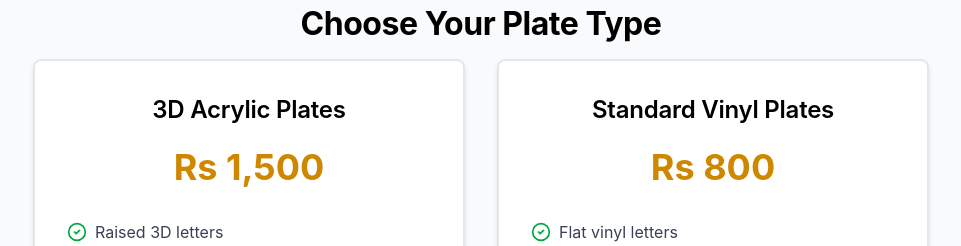
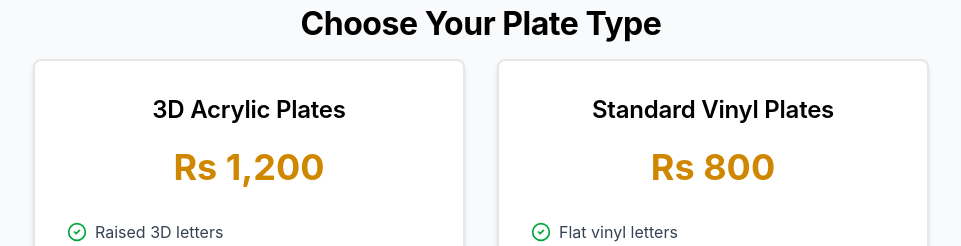
Before and after one commit to TNDIGITALMARK/c5e14388-077e-4b0c-be1d-695f3da82ecd, a Next.js app: page / in a window 1280 px wide. Shown: the part 900-1146 px from the top of the page, without its empty margins (159-1120 px from the left). Built offline with nearby package versions, Linux system fonts and the light colour scheme.

Commit message:
Phoenix Agent implementation - 3d acrylic plates are at Rs 1200. not Rs 1500

```diff
--- a/src/app/builder/page.tsx
+++ b/src/app/builder/page.tsx
@@ -21,7 +21,7 @@ export default function Builder() {
   const [mountingOption, setMountingOption] = useState<MountingOption>("holes");
 
   // Calculate price
-  const basePrice = plateType === "3d" ? 1500 : 800;
+  const basePrice = plateType === "3d" ? 1200 : 800;
   const mountingPrice = mountingOption === "tape" ? 50 : 0;
   const totalPrice = basePrice + mountingPrice;
 
@@ -169,7 +169,7 @@ export default function Builder() {
                           </p>
                         </div>
                         <p className="text-2xl font-bold text-yellow-600">
-                          Rs 1,500
+                          Rs 1,200
                         </p>
                       </div>
                     </button>
--- a/src/app/checkout/page.tsx
+++ b/src/app/checkout/page.tsx
@@ -348,7 +348,7 @@ export default function Checkout() {
                   <div className="flex justify-between">
                     <span className="text-gray-600">Base Price:</span>
                     <span className="font-semibold">
-                      Rs {order.plateType === "3d" ? 1500 : 800}
+                      Rs {order.plateType === "3d" ? 1200 : 800}
                     </span>
                   </div>
                   {order.mountingOption === "tape" && (
--- a/src/app/contact/page.tsx
+++ b/src/app/contact/page.tsx
@@ -296,7 +296,7 @@ export default function Contact() {
                   What's the difference between 3D and Vinyl plates?
                 </h3>
                 <p className="text-gray-600">
-                  3D Acrylic plates have raised letters for a premium look (Rs 1,500),
+                  3D Acrylic plates have raised letters for a premium look (Rs 1,200),
                   while Standard Vinyl plates have flat letters (Rs 800). Both are fully
                   legal and made with quality Alucobond base material.
                 </p>
--- a/src/app/how-it-works/page.tsx
+++ b/src/app/how-it-works/page.tsx
@@ -84,7 +84,7 @@ export default function HowItWorks() {
                 </p>
                 <div className="grid md:grid-cols-2 gap-4">
                   <div className="bg-white rounded-lg p-4 shadow-sm border border-gray-200">
-                    <p className="font-bold mb-2">3D Acrylic - Rs 1,500</p>
+                    <p className="font-bold mb-2">3D Acrylic - Rs 1,200</p>
                     <ul className="space-y-1 text-sm text-gray-600">
                       <li className="flex items-center gap-2">
                         <CheckCircle className="w-4 h-4 text-green-600" />
--- a/src/app/page.tsx
+++ b/src/app/page.tsx
@@ -115,7 +115,7 @@ export default function Home() {
                 <div className="p-8">
                   <div className="text-center mb-6">
                     <h3 className="text-2xl font-bold mb-2">3D Acrylic Plates</h3>
-                    <p className="text-4xl font-bold text-yellow-600">Rs 1,500</p>
+                    <p className="text-4xl font-bold text-yellow-600">Rs 1,200</p>
                   </div>
 
                   <ul className="space-y-3 mb-8">
```
